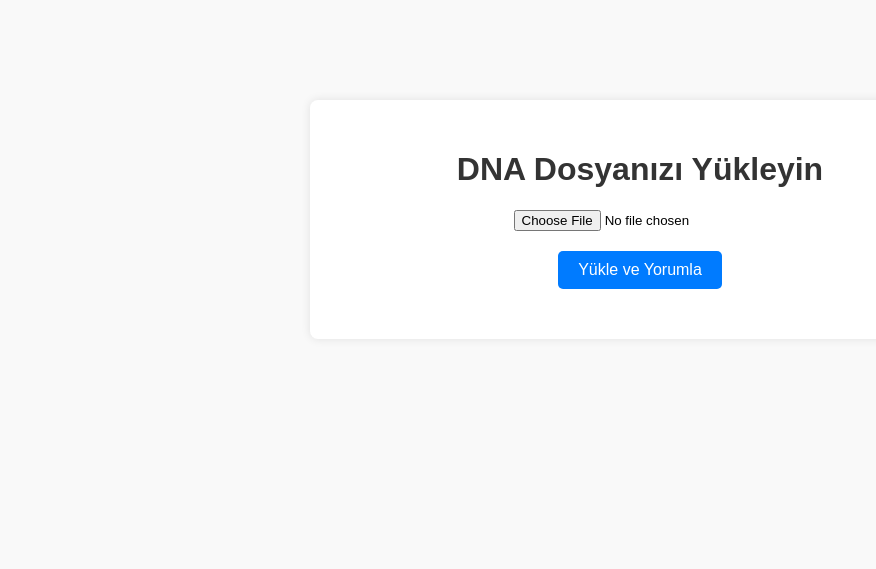
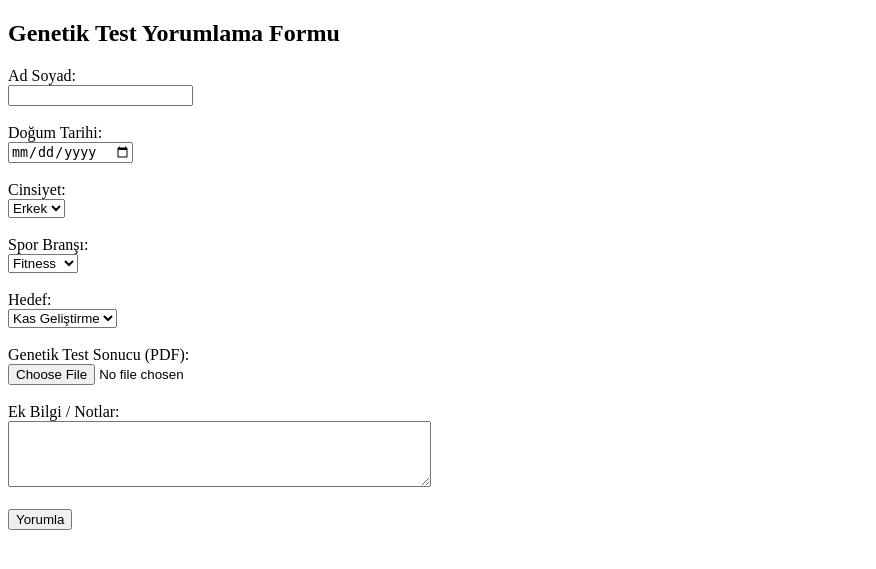
Before and after one commit to genetictrainer/genetictrainer-ai, a Python web app: template templates/upload.html in a window 1280 px wide. Shown: the top 569 px of the page, without its empty margins (0-876 px from the left). Run offline with Jinja, Linux system fonts and the light colour scheme; the template is opened without the code that fills it, so the values that code supplies are empty.

Commit message:
Update upload.html
Form updated: Added age, gender, sport branch and fitness goal fields

```diff
--- a/templates/upload.html
+++ b/templates/upload.html
@@ -1,58 +1,48 @@
 <!DOCTYPE html>
-<html>
+<html lang="tr">
 <head>
-    <title>DNA Dosyanızı Yükleyin</title>
-    <style>
-        body {
-            font-family: Arial, sans-serif;
-            background-color: #f9f9f9;
-            margin: 0;
-            padding: 20px;
-        }
-
-        .container {
-            max-width: 600px;
-            margin: 80px auto;
-            background-color: #fff;
-            padding: 30px;
-            border-radius: 8px;
-            box-shadow: 0 0 10px rgba(0, 0, 0, 0.1);
-        }
-
-        h1 {
-            text-align: center;
-            color: #333;
-        }
-
-        input[type="file"] {
-            display: block;
-            margin: 20px auto;
-        }
-
-        button {
-            display: block;
-            margin: 20px auto;
-            padding: 10px 20px;
-            background-color: #007BFF;
-            color: white;
-            border: none;
-            border-radius: 5px;
-            font-size: 16px;
-            cursor: pointer;
-        }
-
-        button:hover {
-            background-color: #0056b3;
-        }
-    </style>
+    <meta charset="UTF-8">
+    <title>Genetic Trainer AI - Test Yorumlama Formu</title>
 </head>
 <body>
-    <div class="container">
-        <h1>DNA Dosyanızı Yükleyin</h1>
-        <form action="/upload" method="post" enctype="multipart/form-data">
-            <input type="file" name="file" accept=".pdf" required>
-            <button type="submit">Yükle ve Yorumla</button>
-        </form>
-    </div>
+    <h2>Genetik Test Yorumlama Formu</h2>
+    <form method="POST" enctype="multipart/form-data">
+        <label for="name">Ad Soyad:</label><br>
+        <input type="text" id="name" name="name" required><br><br>
+
+        <label for="birth_date">Doğum Tarihi:</label><br>
+        <input type="date" id="birth_date" name="birth_date" required><br><br>
+
+        <label for="gender">Cinsiyet:</label><br>
+        <select id="gender" name="gender" required>
+            <option value="Erkek">Erkek</option>
+            <option value="Kadın">Kadın</option>
+        </select><br><br>
+
+        <label for="sport">Spor Branşı:</label><br>
+        <select id="sport" name="sport" required>
+            <option value="Fitness">Fitness</option>
+            <option value="Futbol">Futbol</option>
+            <option value="Yüzme">Yüzme</option>
+            <option value="Atletizm">Atletizm</option>
+            <option value="Diğer">Diğer</option>
+        </select><br><br>
+
+        <label for="goal">Hedef:</label><br>
+        <select id="goal" name="goal" required>
+            <option value="Kas Geliştirme">Kas Geliştirme</option>
+            <option value="Yağ Yakımı">Yağ Yakımı</option>
+            <option value="Dayanıklılık">Dayanıklılık</option>
+            <option value="Genel Sağlık">Genel Sağlık</option>
+        </select><br><br>
+
+        <label for="pdf_file">Genetik Test Sonucu (PDF):</label><br>
+        <input type="file" id="pdf_file" name="pdf_file" accept=".pdf" required><br><br>
+
+        <label for="notes">Ek Bilgi / Notlar:</label><br>
+        <textarea id="notes" name="notes" rows="4" cols="50"></textarea><br><br>
+
+        <input type="submit" value="Yorumla">
+    </form>
 </body>
 </html>
```
